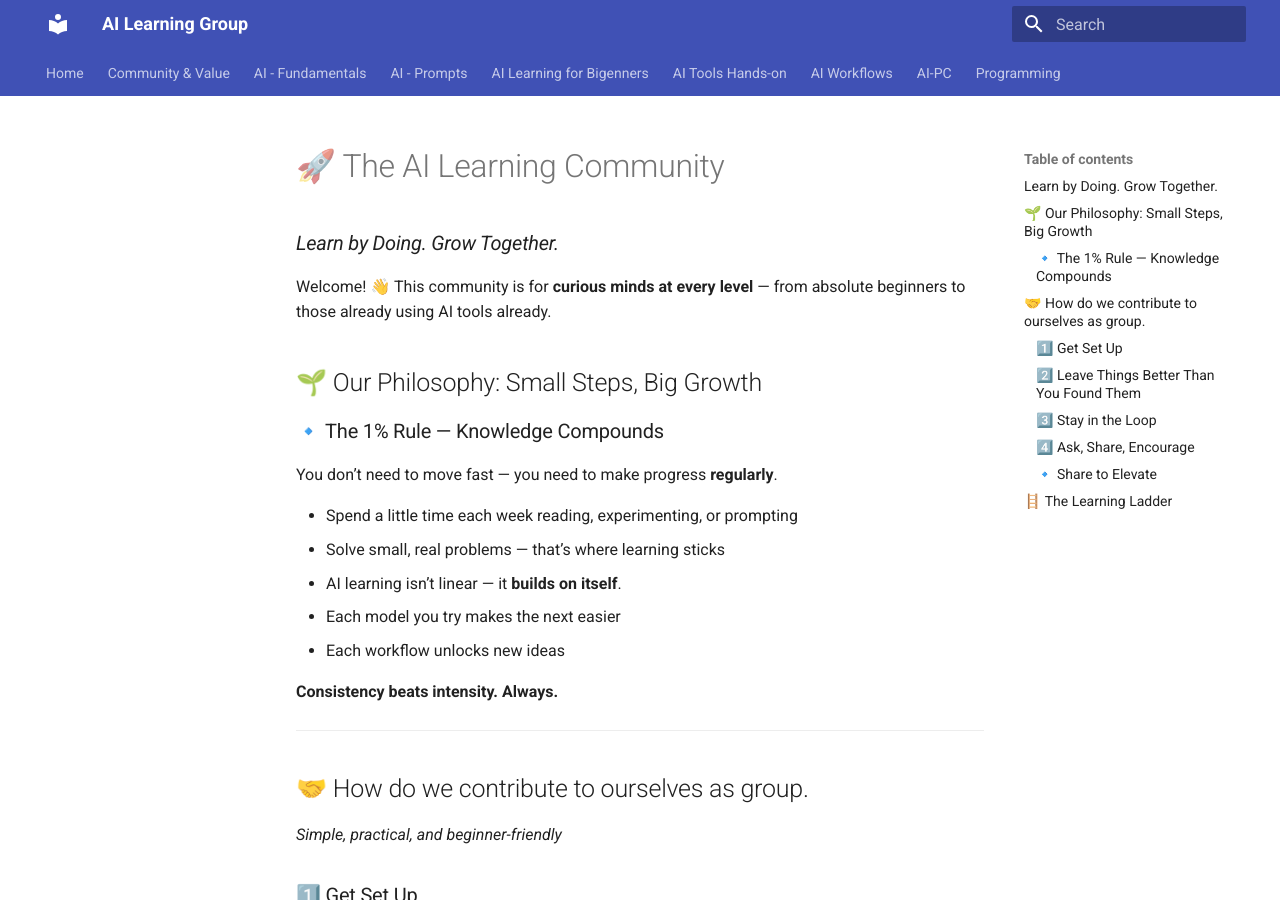
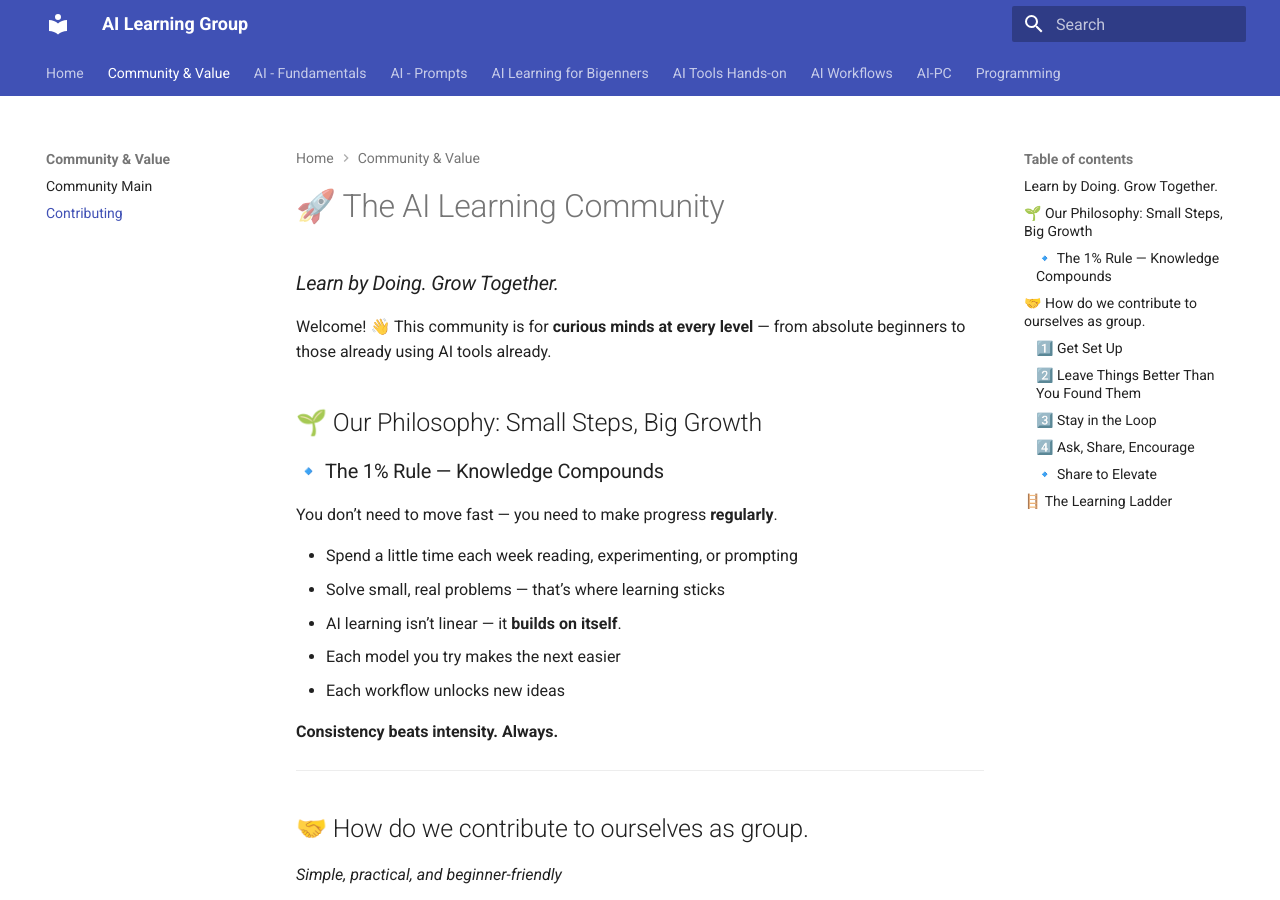
Before and after one commit to tejomayee-tech/toronto_ai_learning_group, an MkDocs documentation site: the page built from docs/community-values-guidelines/ContributingGuide.md, in a window 1280 px wide and 900 px high. Built offline with MkDocs 1.6.1 and Material for MkDocs 9.7.7, drawn with Linux system fonts in a browser that asks for light colours.

Commit message:
publish contributing guide

```diff
--- a/mkdocs.yml
+++ b/mkdocs.yml
@@ -43,13 +43,14 @@ nav:
 
   - Community & Value:
     - Community Main: community-values-guidelines/Community-main.md
+    - Contributing: community-values-guidelines/ContributingGuide.md
 
   - AI - Fundamentals:
-    - AI Fundamentals 1 : ai-sessions/fundamentals_of_LLM/README.md
+    - AI Fundamentals 1: ai-sessions/fundamentals_of_LLM/README.md
 
   - AI - Prompts:
-    - Zero Shot Prompts : ai-tools-hands-on/Prompts/Zero-shot-prompting.md
-    - Save Prompt Cost : ai-tools-hands-on/Prompts/Effective-prompts-save-premium-requests-n-cost.md
+    - Zero Shot Prompts: ai-tools-hands-on/Prompts/Zero-shot-prompting.md
+    - Save Prompt Cost: ai-tools-hands-on/Prompts/Effective-prompts-save-premium-requests-n-cost.md
 
 
   - AI Learning for Bigenners:
@@ -75,4 +76,4 @@ nav:
 
   - Programming:
     - Python:
-      - Easy Learning Sessions : easy-python-sessions/Python-Basics-Sessions.md
+      - Easy Learning Sessions: easy-python-sessions/Python-Basics-Sessions.md
```
Also changed, not shown: docs/community-values-guidelines/ContributingGuide.md (renamed from docs/community-values-guidelines/ContributingGuideDraft.md).
